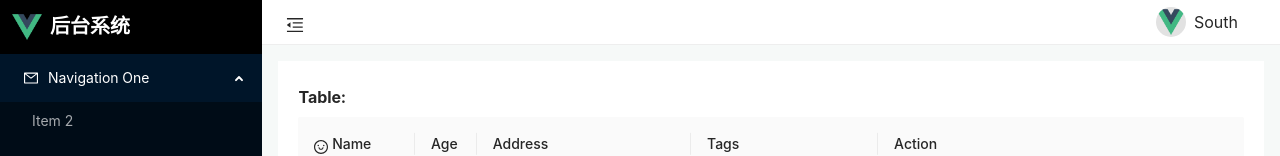
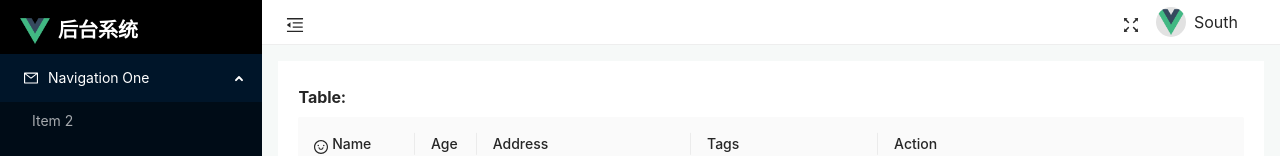
Before and after one commit to southliu/vue-admin, a Vue app: page /system/user in a window 1280 px wide. Shown: the top 156 px of the page. Built offline with nearby package versions, Linux system fonts and the light colour scheme.

Commit message:
wip: 全屏

```diff
--- a/components.d.ts
+++ b/components.d.ts
@@ -13,6 +13,8 @@ declare module 'vue' {
     ASubMenu: typeof import('ant-design-vue/es')['SubMenu']
     ATable: typeof import('ant-design-vue/es')['Table']
     ATag: typeof import('ant-design-vue/es')['Tag']
+    ATooltip: typeof import('ant-design-vue/es')['Tooltip']
+    Fullscreen: typeof import('./src/components/Fullscreen.vue')['default']
     HelloWorld: typeof import('./src/components/HelloWorld.vue')['default']
   }
 }
--- a/package.json
+++ b/package.json
@@ -9,6 +9,7 @@
   },
   "dependencies": {
     "@ant-design/icons-vue": "^6.0.1",
+    "@vueuse/core": "^7.7.0",
     "ant-design-vue": "^3.0.0-beta.10",
     "axios": "^0.24.0",
     "dayjs": "^1.10.7",
--- /dev/null
+++ b/src/components/Fullscreen.vue
@@ -0,0 +1,34 @@
+<template>
+  <a-tooltip>
+    <template #title>{{ !isFullscreen ? '全屏' : '退出全屏' }}</template>
+    <div class="text-lg mr-4 cursor-pointer" @click="toggle">
+      <FullscreenExitOutlined v-if="isFullscreen" />
+      <FullscreenOutlined v-else />
+    </div>
+  </a-tooltip>
+</template>
+
+<script lang="ts">
+import { defineComponent, ref } from 'vue'
+import { useFullscreen } from '@vueuse/core';
+import {
+  FullscreenOutlined,
+  FullscreenExitOutlined
+} from '@ant-design/icons-vue';
+
+export default defineComponent({
+  components: {
+    FullscreenOutlined,
+    FullscreenExitOutlined
+  },
+  setup() {
+    const el = ref<HTMLElement | null>(null)
+    const { isFullscreen, toggle } = useFullscreen(el)
+
+    return {
+      isFullscreen,
+      toggle
+    }
+  }
+})
+</script>
--- a/src/layout/components/Header.vue
+++ b/src/layout/components/Header.vue
@@ -1,15 +1,17 @@
 <template>
   <header
-    class="header flex items-center justify-between px-6 box-border"
-    :class="{ 'header_close': collapsed }"
+    class="header flex items-center justify-between px-6 box-border transition-all"
+    :class="{ 'header-close-menu': collapsed }"
   >
-    <div>
+    <div class="header-left">
       <div class="text-lg cursor-pointer" @click="toggleCollapsed">
         <MenuUnfoldOutlined v-if="collapsed" />
         <MenuFoldOutlined v-else />
       </div>
     </div>
 
+    <div class="header-right flex items-center">
+      <Fullscreen />
       <a-dropdown class="min-w-100px">
         <a class="ant-dropdown-link flex items-center" @click.prevent>
           <img
@@ -31,24 +33,27 @@
           </a-menu>
         </template>
       </a-dropdown>
+    </div>
   </header>
 </template>
 
 <script lang="ts">
 import { defineComponent } from 'vue'
+import Fullscreen from '@/components/Fullscreen.vue'
 import {
   MenuFoldOutlined,
   MenuUnfoldOutlined,
   LogoutOutlined,
-  FormOutlined
+  FormOutlined,
 } from '@ant-design/icons-vue';
 
 export default defineComponent({
   components: {
+    Fullscreen,
     MenuFoldOutlined,
     MenuUnfoldOutlined,
     LogoutOutlined,
-    FormOutlined
+    FormOutlined,
   },
   props: {
     collapsed: {
@@ -80,8 +85,8 @@ export default defineComponent({
   border-bottom: 1px solid #eee;
 }
 
-.header_close {
-  left: @layout_left_close;
+.header-close-menu {
+  left: @layout_left_close !important;
 }
 
 .avatar {
--- a/src/layout/components/Menu.vue
+++ b/src/layout/components/Menu.vue
@@ -1,16 +1,16 @@
 <template>
   <div
-    class="menu box-border transition-all"
-    :class="{ 'menu_close': collapsed }"
+    class="menu py-2 box-border transition-all"
+    :class="{ 'menu-close': collapsed }"
   >
     <div
-      class="flex content-center p-3 cursor-pointer"
+      class="flex content-center px-5 py-2 cursor-pointer"
       :class="{ 'justify-center': collapsed }"
     >
       <img class="logo object-contain" src="@/assets/logo.png">
       <span
-        class="title ml-2 text-xl font-bold transition"
-        :class="{ 'title_close': collapsed }"
+        class="title ml-2 text-xl font-bold truncate"
+        :class="{ 'title-close': collapsed }"
       >
         后台系统
       </span>
@@ -116,8 +116,8 @@ export default defineComponent({
   width: @layout_left;
 }
 
-.menu_close {
-  width: @layout_left_close;
+.menu-close {
+  width: @layout_left_close !important;
 }
 
 .logo {
@@ -128,7 +128,7 @@ export default defineComponent({
   color: #fff;
 }
 
-.title_close {
+.title-close {
   display: none;
 }
 </style>
--- a/src/layout/index.vue
+++ b/src/layout/index.vue
@@ -1,7 +1,10 @@
 <template>
   <Header :collapsed="collapsed" @toggleCollapsed="toggleCollapsed" />
   <Menu :collapsed="collapsed" />
-  <div class="con p-4 overflow-y-auto h-full">
+  <div
+    class="con p-4 overflow-y-auto h-full transition-all"
+    :class="{ 'con-close-menu': collapsed }"
+  >
     <router-view></router-view>
   </div>
 </template>
@@ -39,4 +42,8 @@ export default defineComponent({
   bottom: 0;
   background-color: @bg;
 }
+
+.con-close-menu {
+  left: @layout_left_close;
+}
 </style>
```
Also changed, not shown: 1 other file (tests, documents, lock files or other folders). Lines whose indentation alone changed are shown as unchanged.
